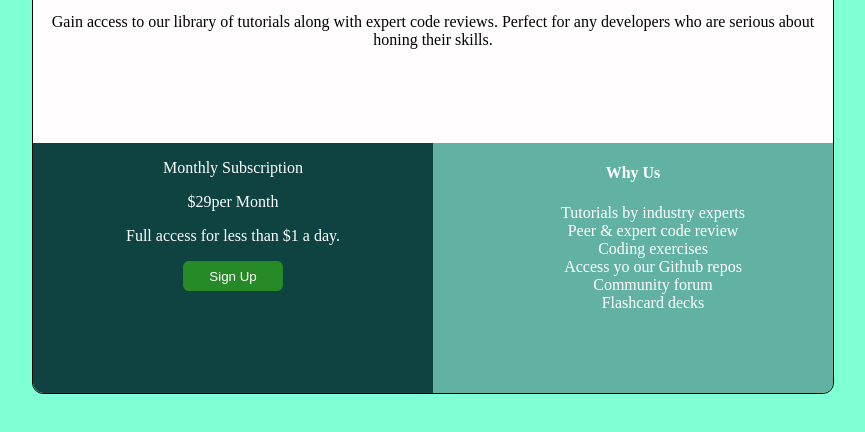
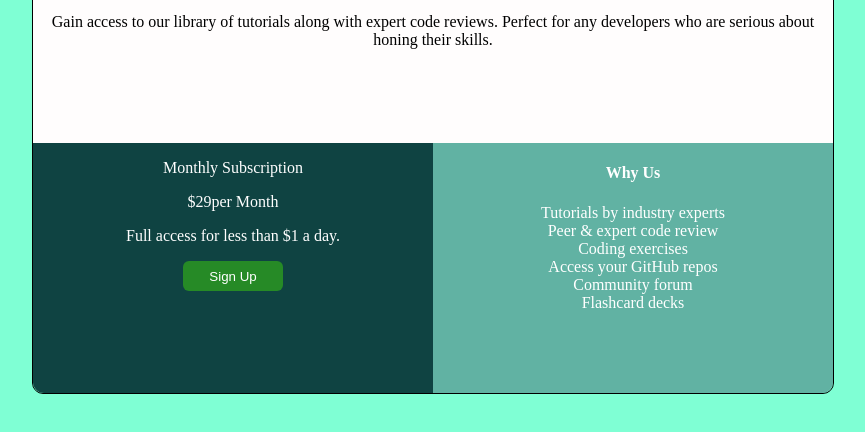
Before and after one commit to ravi08371/React-Subscription-App---CSS-Grid-JS-introduction-Execution-Context-and-Call-S---qqsabr9f1srw, a React app: page / in a window 1280 px wide. Shown: the part 66-498 px from the top of the page, without its empty margins (207-1072 px from the left). Built offline with nearby package versions, Linux system fonts and the light colour scheme.

Commit message:
did some more changes

```diff
--- a/src/components/App.js
+++ b/src/components/App.js
@@ -28,7 +28,7 @@ const App = () => {
               <li>Tutorials by industry experts</li>
               <li>Peer & expert code review</li>
               <li>Coding exercises</li>
-              <li>Access yo our Github repos</li>
+              <li>Access your GitHub repos</li>
               <li>Community forum</li>
               <li>Flashcard decks</li>
             </ul>
--- a/src/styles/App.css
+++ b/src/styles/App.css
@@ -51,4 +51,7 @@ body {
 }
 ul {
   list-style: none;
+  text-align: center;
+  margin: 0;
+  padding: 0;
 }
```
